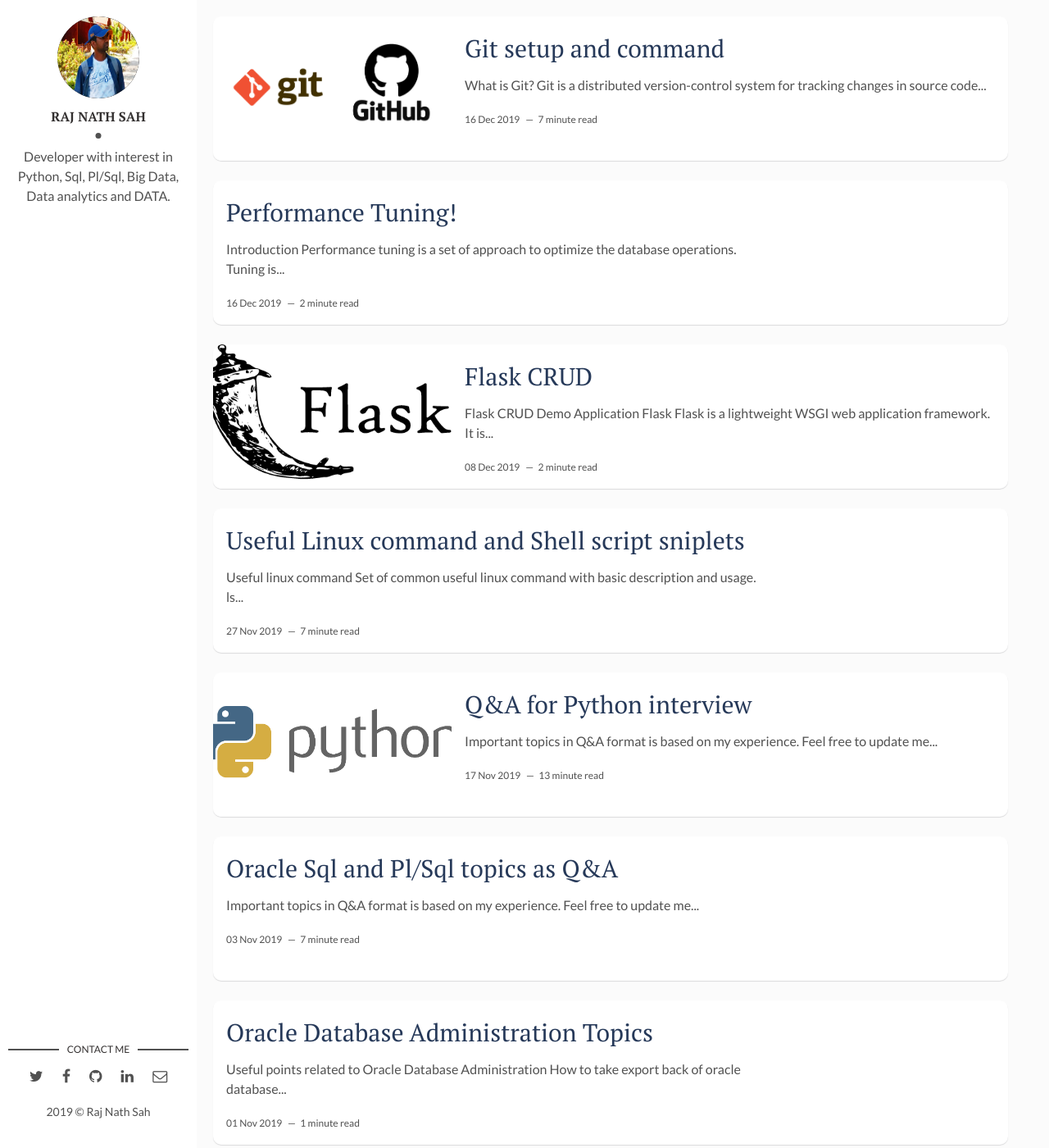
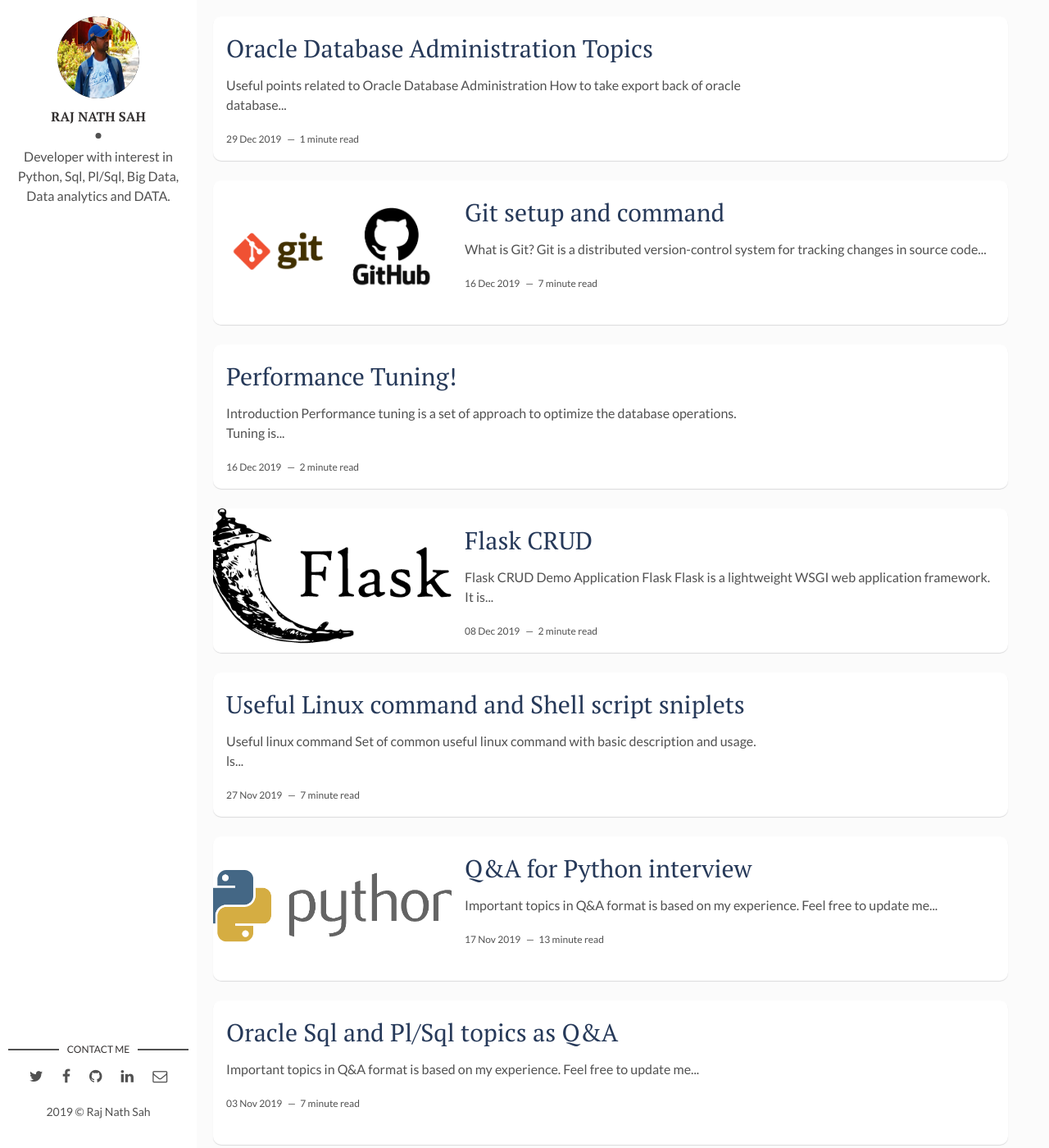
Before and after one commit to rajnathsah/rajnathsah.github.io, a Jekyll site: the page built from index.html, in a window 1280 px wide and 1400 px high. Shown: the whole window at 82% size. Built offline with Jekyll 4.4.1, drawn with Linux system fonts in a browser that asks for light colours; the list of posts is cut into pages by our own code.

Commit message:
Update 2019-12-29-oracle-dba.md

```diff
--- a/_posts/2019-12-29-oracle-dba.md
+++ b/_posts/2019-12-29-oracle-dba.md
@@ -1,7 +1,7 @@
 ---
 layout: post
 title: Oracle Database Administration Topics
-date: 2019-11-01 00:00:00 +0000
+date: 2019-12-29 00:00:00 +0000
 description: Useful points related to Oracle Database Administration
 img: # Add image post (optional)
 tags: [Oracle, Database, DBA] # add tag
```
